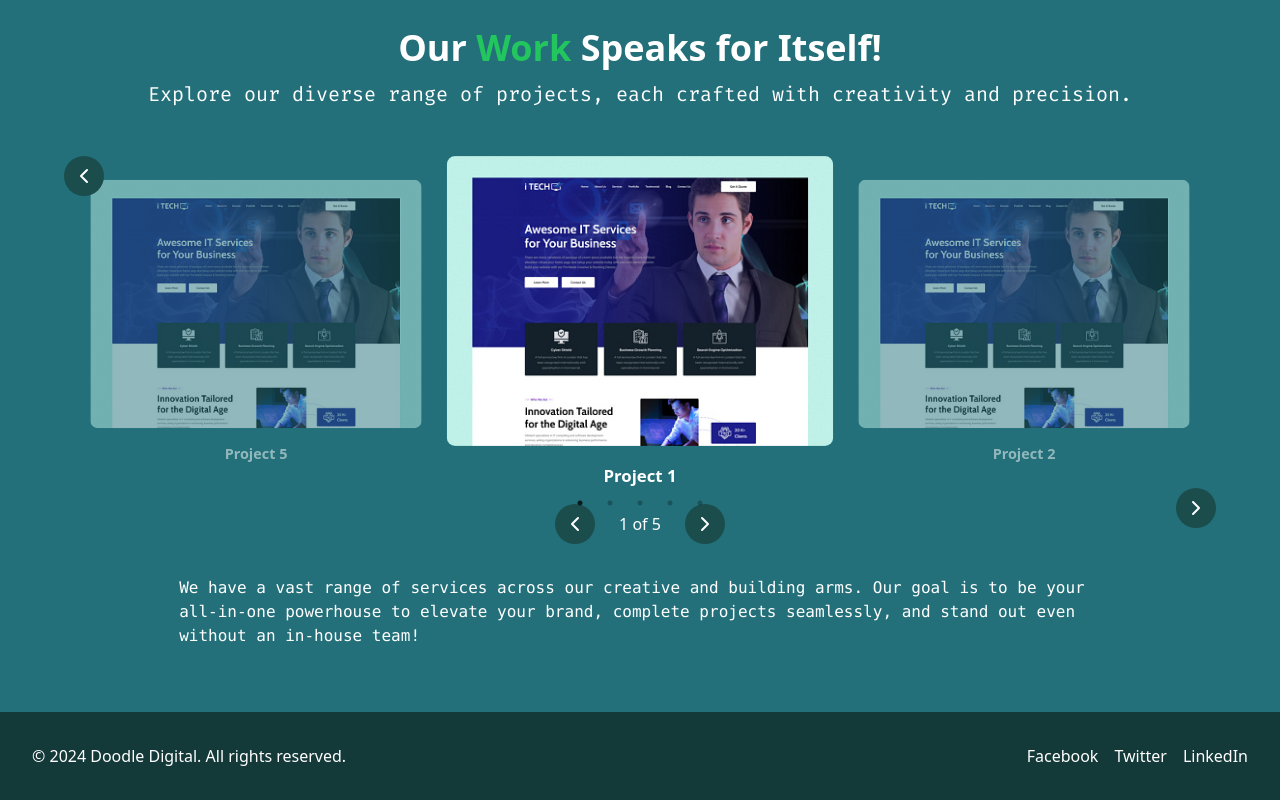
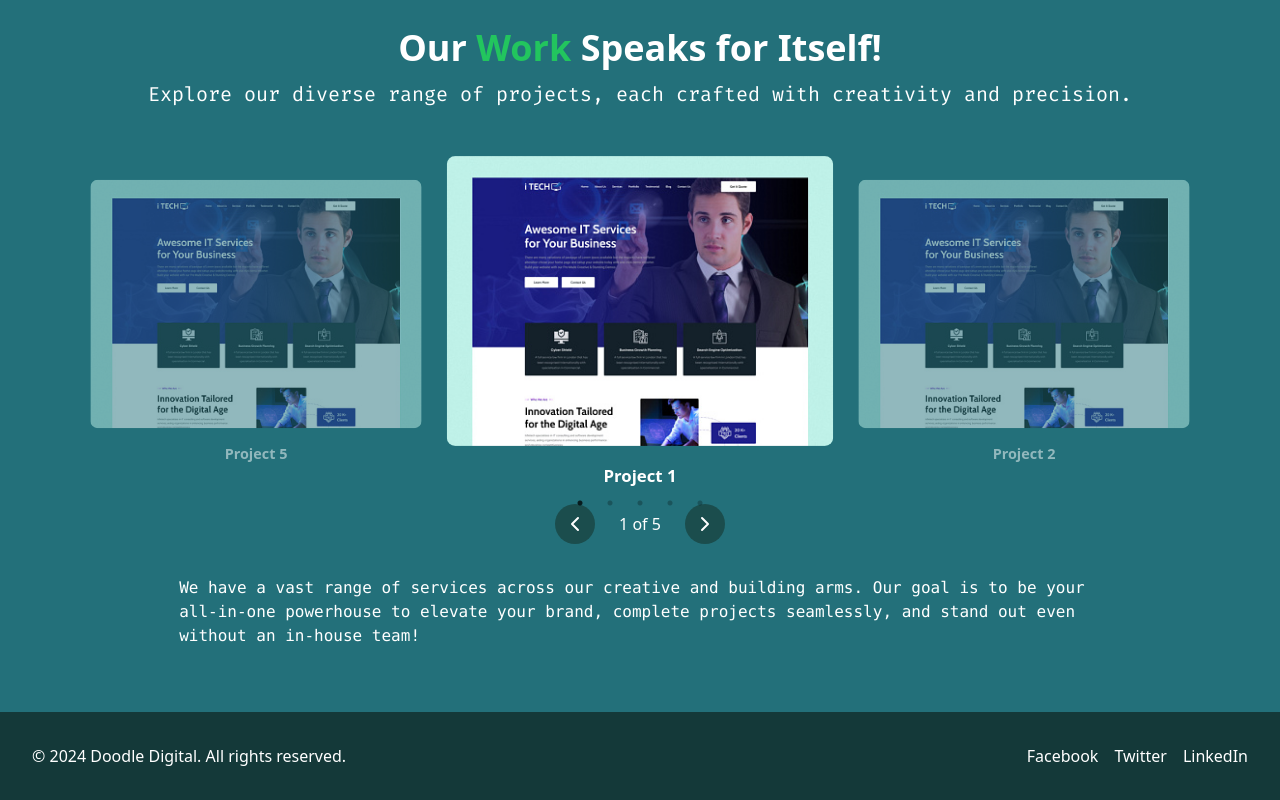
Before and after one commit to afolawebsolutions/creative-builders, a Next.js app: page / in a window 1280 px wide. Shown: the part 2436-3236 px from the top of the page. Built offline with nearby package versions, Linux system fonts and the light colour scheme; a web font is replaced by a local one.

Commit message:
correct the arrow position

```diff
--- a/components/HeroSection.tsx
+++ b/components/HeroSection.tsx
@@ -35,7 +35,7 @@ export default function HeroSection() {
           alt="Person holding IDEA sign"
           width={500}
           height={500}
-          className="object-contain fill-transparent" // Ensures the image covers the area while maintaining its aspect ratio
+          className="object-contain fill-transparent"
         />
       </div>
     </section>
--- a/components/WorksSection.tsx
+++ b/components/WorksSection.tsx
@@ -15,30 +15,11 @@ const firaCode = Fira_Code({
   weight: ['400', '700'],
 });
 
-// Custom types for slider arrow props
-interface ArrowProps {
-  onClick?: () => void;
-}
-
-// Custom Next Arrow component
-const SampleNextArrow: React.FC<ArrowProps> = ({ onClick }) => (
-  <button className="bg-[#1b4d4d] text-white p-2 rounded-full absolute right-0 z-10" onClick={onClick}>
-    <ChevronRight className="w-6 h-6" />
-  </button>
-);
-
-// Custom Prev Arrow component
-const SamplePrevArrow: React.FC<ArrowProps> = ({ onClick }) => (
-  <button className="bg-[#1b4d4d] text-white p-2 rounded-full absolute left-0 z-10" onClick={onClick}>
-    <ChevronLeft className="w-6 h-6" />
-  </button>
-);
-
 export default function WorksSection() {
   const sliderRef = useRef<Slider | null>(null);
   const [activeSlide, setActiveSlide] = useState<number>(0);
 
-  // Slick slider settings
+  // Slick slider settings without arrows
   const settings = {
     infinite: true,
     slidesToShow: 3,
@@ -48,8 +29,7 @@ export default function WorksSection() {
     speed: 500,
     dots: true,
     beforeChange: (current: number, next: number) => setActiveSlide(next),
-    nextArrow: <SampleNextArrow />,
-    prevArrow: <SamplePrevArrow />,
+    arrows: false, // Disable the built-in arrows completely
     responsive: [
       {
         breakpoint: 990,
@@ -104,6 +84,7 @@ export default function WorksSection() {
           })}
         </Slider>
 
+        {/* Manual arrows and slide indicator at the bottom middle */}
         <div className="flex justify-center mt-4 space-x-6">
           {/* Left arrow button */}
           <button
```
